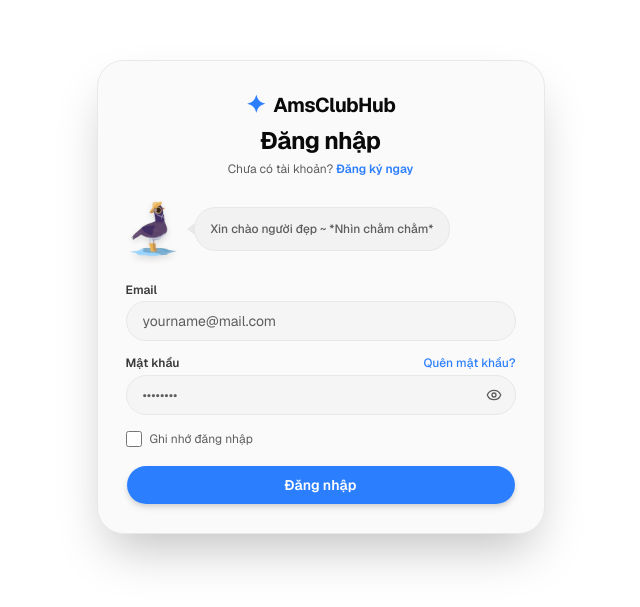
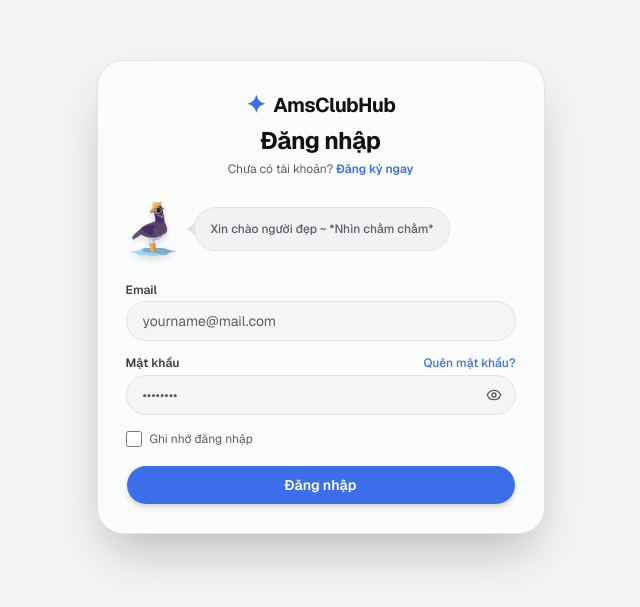
Before and after one commit to lilyu11/ams-club-hub-fullstack, a Next.js app in the folder amsclubhub-frontend/: page /login in a window 1280 px wide. Shown: the part 103-710 px from the top of the page, without its empty margins (312-952 px from the left). Built offline with nearby package versions, Linux system fonts and the light colour scheme; no server answers.

Commit message:
adjusting dark and light mode, fixing detail post page layout error, adjusting deadline and email service, completing email service brevo

```diff
--- a/amsclubhub-frontend/src/app/(main)/layout.tsx
+++ b/amsclubhub-frontend/src/app/(main)/layout.tsx
@@ -84,7 +84,7 @@ export default function MainLayout({
         {/* Cột nội dung chính */}
         <main
           className={`min-h-screen flex-1 flex flex-col border-r border-border transition-all duration-200 w-full ${
-            isClubsPage || isEventsPage || isGuidesPage ? 'max-w-none' : 'max-w-[600px]'
+            isClubsPage || isEventsPage || isGuidesPage ? 'max-w-none' : 'max-w-2xl'
           }`}
         >
           {children}
--- a/amsclubhub-frontend/src/app/(main)/profile/page.tsx
+++ b/amsclubhub-frontend/src/app/(main)/profile/page.tsx
@@ -64,7 +64,7 @@ export default function ProfilePage() {
 
 	const ROLE_MAP: Record<string, string> = {
 		student: 'Học sinh',
-		club_admin: 'Câu lạc bộ',
+		club_admin: 'Quản trị viên',
 		super_admin: 'Vua',
 	};
 	const displayRole = ROLE_MAP[user?.role || 'Không có'];
--- a/amsclubhub-frontend/src/components/club/ClubHeader.tsx
+++ b/amsclubhub-frontend/src/components/club/ClubHeader.tsx
@@ -43,7 +43,7 @@ export default function ClubHeader({
 			</div>
 
 			{/* KHU VỰC HEADER (BANNER + LOGO + THÔNG TIN) */}
-			<div className="w-full bg-white dark:bg-black rounded-3xl border border-zinc-200 dark:border-neutral-800 shadow-lg dark:shadow-2xl overflow-hidden transition-colors">
+			<div className="w-full bg-white dark:bg-card rounded-3xl border border-zinc-200 dark:border-border shadow-lg dark:shadow-2xl overflow-hidden transition-colors">
 				{/* Banner */}
 				<div className="relative w-full aspect-[3/1] sm:aspect-[16/5] bg-zinc-100 dark:bg-neutral-900 overflow-hidden">
 					<img
@@ -61,7 +61,7 @@ export default function ClubHeader({
 					<div className="flex flex-row items-end justify-between gap-4 -mt-12 sm:-mt-16 mb-4">
 
 						{/* Logo tròn viền khớp màu nền */}
-						<div className="relative h-24 w-24 sm:h-32 sm:w-32 rounded-full border-4 border-white dark:border-black bg-white dark:bg-black shadow-xl overflow-hidden shrink-0">
+						<div className="relative h-24 w-24 sm:h-32 sm:w-32 rounded-full border-4 border-white dark:border-card bg-white dark:bg-card shadow-xl overflow-hidden shrink-0">
 							<img
 								src={getFullImageUrl(club?.logo_url) || '/static/images/default-logo.png'}
 								alt={club?.name}
--- a/amsclubhub-frontend/src/components/feed/PostCard.tsx
+++ b/amsclubhub-frontend/src/components/feed/PostCard.tsx
@@ -108,12 +108,14 @@ export default function PostCard({
 
 		// Admin không được bật thông báo
 		const userRes = await api.get('/users/me');
-		if (userRes) {
-			setCurrentUser(userRes.data);
-		}
-		if (currentUser?.role.toLowerCase() == 'club_admin' || 'super_admin') {
-			showToast('Quản trị viên không thể bật nhắc nhở', 'error');
-			return;
+		const userData = userRes?.data;
+		if (userData) {
+			setCurrentUser(userData);
+			const userRole = userData.role?.toLowerCase();
+			if (userRole === 'club_admin' || userRole === 'super_admin') {
+				showToast('Quản trị viên không thể bật nhắc nhở', 'error');
+				return;
+			}
 		}
 
 		if (!post.deadline) {
--- a/amsclubhub-frontend/src/components/post/PostModal.tsx
+++ b/amsclubhub-frontend/src/components/post/PostModal.tsx
@@ -58,6 +58,11 @@ export default function PostModal({
 	submitting,
 	onSubmit,
 }: PostModalProps) {
+	// Kiểm tra xem deadline đã qua chưa (chỉ khi edit)
+	const isDeadlinePassed = editingPost && editingPost.deadline
+		? new Date(editingPost.deadline) <= new Date()
+		: false;
+
 	return (
 		<Dialog open={isOpen} onOpenChange={onClose}>
 			<DialogContent className="bg-background dark:bg-zinc-900 max-h-[85vh] overflow-y-auto overflow-x-hidden pr-4 text-foreground dark:text-zinc-100 border-border dark:border-zinc-800 sm:max-w-2xl">
@@ -146,11 +151,15 @@ export default function PostModal({
 							<div className="space-y-2">
 								<label className="text-xs font-medium text-zinc-400">
 									Hạn chót / Ngày thông báo
+									{isDeadlinePassed && (
+										<span className="ml-2 text-xs text-muted-foreground">(Đã qua deadline, không thể sửa)</span>
+									)}
 								</label>
 								<DateTimePicker
 									value={postDeadline}
 									onChange={setPostDeadline}
 									placeholder="Chọn thời gian thông báo (MM/DD/YYYY)"
+									disabled={isDeadlinePassed}
 								/>
 							</div>
 
--- a/amsclubhub-frontend/src/components/widgets/BriefProfileWidget.tsx
+++ b/amsclubhub-frontend/src/components/widgets/BriefProfileWidget.tsx
@@ -16,7 +16,7 @@ interface UserProfile {
 
 const ROLE_MAP: Record<string, string> = {
 	student: 'Học sinh',
-	club_admin: 'Câu lạc bộ',
+	club_admin: 'Quản trị viên',
 	super_admin: 'Vua',
 };
 
@@ -115,7 +115,7 @@ export default function BriefProfileWidget() {
 		);
 	}
 
-	const displayRole = ROLE_MAP[user.role] || user.role || 'Thành viên';
+	const displayRole = ROLE_MAP[user.role] || user.role || 'Không có';
 
 	// KHI ĐÃ ĐĂNG NHẬP
 	return (
--- a/amsclubhub-frontend/src/globals.css
+++ b/amsclubhub-frontend/src/globals.css
@@ -52,33 +52,33 @@ html {
 	--radius-4xl: calc(var(--radius) * 2.6);
 }
 
-/* LIGHT MODE (X / Reddit Style: Nền trắng tinh, Card xám nhẹ #F7F9F9, Primary Xanh Brand) */
+/* LIGHT MODE (Facebook Style: Nền xám ấm #f0f2f5, Card trắng, Primary xanh Facebook) */
 :root {
-	--background: oklch(1 0 0);
-	/* #ffffff */
-	--foreground: oklch(0.145 0 0);
-	/* #0f1419 */
-	--card: oklch(0.985 0 0);
-	/* #f7f9f9 - Tách biệt nhẹ với nền */
-	--card-foreground: oklch(0.145 0 0);
+	--background: oklch(0.968 0.003 264.052);
+	/* #f0f2f5 - Xám ấm dịu mắt */
+	--foreground: oklch(0.18 0 0);
+	/* #1c1e21 - Đen nhẹ */
+	--card: oklch(0.99 0.001 264);
+	/* #fafbfc - Card xám nhẹ thay vì trắng thuần, hài hòa với nền */
+	--card-foreground: oklch(0.18 0 0);
 	--popover: oklch(1 0 0);
-	--popover-foreground: oklch(0.145 0 0);
-	--primary: oklch(0.623 0.214 259.815);
-	/* #1d9bf0 - Xanh X Brand nổi bật */
+	--popover-foreground: oklch(0.18 0 0);
+	--primary: oklch(0.574 0.195 264.364);
+	/* #1877f2 - Xanh Facebook đặc trưng */
 	--primary-foreground: oklch(1 0 0);
-	--secondary: oklch(0.95 0 0);
-	--secondary-foreground: oklch(0.145 0 0);
-	--muted: oklch(0.96 0 0);
-	--muted-foreground: oklch(0.48 0 0);
-	/* #536471 - Chữ xám phụ */
-	--accent: oklch(0.95 0 0);
-	--accent-foreground: oklch(0.145 0 0);
+	--secondary: oklch(0.96 0 0);
+	--secondary-foreground: oklch(0.18 0 0);
+	--muted: oklch(0.96 0.002 264);
+	--muted-foreground: oklch(0.48 0.01 264);
+	/* #65676b - Xám phụ Facebook */
+	--accent: oklch(0.96 0.002 264);
+	--accent-foreground: oklch(0.18 0 0);
 	--destructive: oklch(0.577 0.245 27.325);
-	--border: oklch(0.932 0 0);
-	/* #eff3f4 - Viền mảnh tinh tế */
-	--input: oklch(0.932 0 0);
-	--ring: oklch(0.623 0.214 259.815);
-	--chart-1: oklch(0.623 0.214 259.815);
+	--border: oklch(0.915 0.003 264);
+	/* #e4e6eb - Viền xám rõ */
+	--input: oklch(0.915 0.003 264);
+	--ring: oklch(0.574 0.195 264.364);
+	--chart-1: oklch(0.574 0.195 264.364);
 	--chart-2: oklch(0.556 0 0);
 	--chart-3: oklch(0.439 0 0);
 	--chart-4: oklch(0.371 0 0);
@@ -86,55 +86,55 @@ html {
 	--radius: 0.75rem;
 
 	--sidebar: oklch(1 0 0);
-	--sidebar-foreground: oklch(0.145 0 0);
-	--sidebar-primary: oklch(0.623 0.214 259.815);
+	--sidebar-foreground: oklch(0.18 0 0);
+	--sidebar-primary: oklch(0.574 0.195 264.364);
 	--sidebar-primary-foreground: oklch(1 0 0);
-	--sidebar-accent: oklch(0.95 0 0);
-	--sidebar-accent-foreground: oklch(0.145 0 0);
-	--sidebar-border: oklch(0.932 0 0);
-	--sidebar-ring: oklch(0.623 0.214 259.815);
+	--sidebar-accent: oklch(0.96 0.002 264);
+	--sidebar-accent-foreground: oklch(0.18 0 0);
+	--sidebar-border: oklch(0.915 0.003 264);
+	--sidebar-ring: oklch(0.574 0.195 264.364);
 }
 
-/* DARK MODE (X / Reddit Style: Nền đen sâu #000000, Card xám tối #16181C, Viền #2F3336) */
+/* DARK MODE (Facebook Style: Nền xám đen ấm nhẹ hơn, Card sáng hơn, Viền dịu) */
 .dark {
-	--background: oklch(0 0 0);
-	/* #000000 - Đen sâu tiết kiệm pin & dịu mắt */
-	--foreground: oklch(0.93 0 0);
-	/* #e7e9ea - Chữ sáng rõ */
-	--card: oklch(0.18 0 0);
-	/* #16181c - Card tối dịu */
-	--card-foreground: oklch(0.93 0 0);
-	--popover: oklch(0.18 0 0);
-	--popover-foreground: oklch(0.93 0 0);
-	--primary: oklch(0.623 0.214 259.815);
-	/* #1d9bf0 - Giữ xanh nổi bật trên nền đen */
+	--background: oklch(0.18 0.004 264.052);
+	/* #242526 - Nhẹ hơn, xám đen ấm */
+	--foreground: oklch(0.93 0.003 264);
+	/* #e4e6eb - Chữ sáng */
+	--card: oklch(0.23 0.004 264.052);
+	/* #2d2f31 - Card sáng hơn nền */
+	--card-foreground: oklch(0.93 0.003 264);
+	--popover: oklch(0.23 0.004 264.052);
+	--popover-foreground: oklch(0.93 0.003 264);
+	--primary: oklch(0.574 0.195 264.364);
+	/* #1877f2 - Xanh Facebook giữ nguyên */
 	--primary-foreground: oklch(1 0 0);
-	--secondary: oklch(0.22 0 0);
-	--secondary-foreground: oklch(0.93 0 0);
-	--muted: oklch(0.22 0 0);
-	--muted-foreground: oklch(0.55 0 0);
-	/* #71767b - Chữ phụ tối */
-	--accent: oklch(0.22 0 0);
-	--accent-foreground: oklch(0.93 0 0);
+	--secondary: oklch(0.26 0.004 264);
+	--secondary-foreground: oklch(0.93 0.003 264);
+	--muted: oklch(0.26 0.004 264);
+	--muted-foreground: oklch(0.62 0.008 264);
+	/* #9ea1a6 - Xám phụ sáng hơn */
+	--accent: oklch(0.26 0.004 264);
+	--accent-foreground: oklch(0.93 0.003 264);
 	--destructive: oklch(0.704 0.191 22.216);
-	--border: oklch(0.28 0 0);
-	/* #2f3336 - Viền tối chuẩn X */
-	--input: oklch(0.28 0 0);
-	--ring: oklch(0.623 0.214 259.815);
-	--chart-1: oklch(0.623 0.214 259.815);
+	--border: oklch(0.32 0.005 264);
+	/* #3e4042 - Viền sáng hơn */
+	--input: oklch(0.32 0.005 264);
+	--ring: oklch(0.574 0.195 264.364);
+	--chart-1: oklch(0.574 0.195 264.364);
 	--chart-2: oklch(0.556 0 0);
 	--chart-3: oklch(0.439 0 0);
 	--chart-4: oklch(0.371 0 0);
 	--chart-5: oklch(0.269 0 0);
 
-	--sidebar: oklch(0 0 0);
-	--sidebar-foreground: oklch(0.93 0 0);
-	--sidebar-primary: oklch(0.623 0.214 259.815);
+	--sidebar: oklch(0.18 0.004 264.052);
+	--sidebar-foreground: oklch(0.93 0.003 264);
+	--sidebar-primary: oklch(0.574 0.195 264.364);
 	--sidebar-primary-foreground: oklch(1 0 0);
-	--sidebar-accent: oklch(0.22 0 0);
-	--sidebar-accent-foreground: oklch(0.93 0 0);
-	--sidebar-border: oklch(0.28 0 0);
-	--sidebar-ring: oklch(0.623 0.214 259.815);
+	--sidebar-accent: oklch(0.26 0.004 264);
+	--sidebar-accent-foreground: oklch(0.93 0.003 264);
+	--sidebar-border: oklch(0.32 0.005 264);
+	--sidebar-ring: oklch(0.574 0.195 264.364);
 }
 
 @layer base {
```
Also changed, not shown: amsclubhub-frontend/src/app/(main)/posts/[id]/PostDetailPage.tsx (+9 -7 lines), 1 other file (tests, documents, lock files or other folders).
